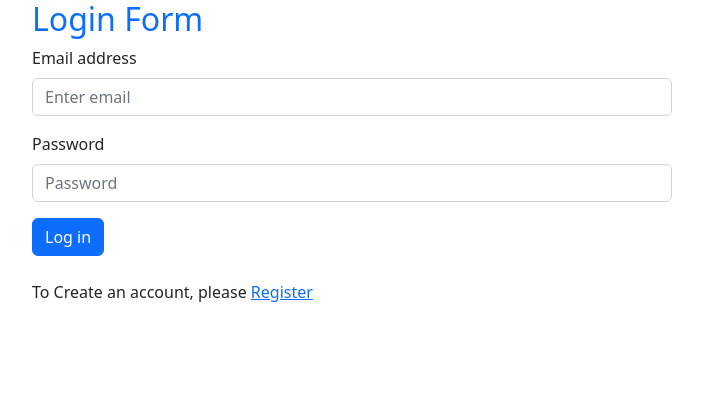
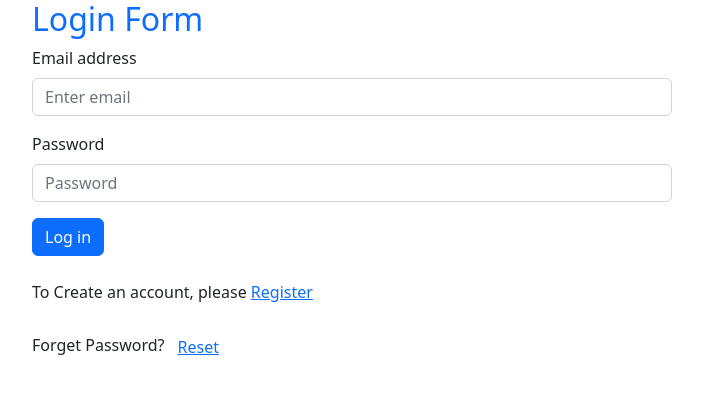
Before and after one commit to saqib0404/email-password-auth, a React (Create React App) app: page / in a window 1280 px wide. Shown: the top 394 px of the page, without its empty margins (288-991 px from the left). Built offline with nearby package versions, Linux system fonts and the light colour scheme.

Commit message:
forget password implemented

```diff
--- a/src/components/Login.js
+++ b/src/components/Login.js
@@ -1,4 +1,4 @@
-import { getAuth, signInWithEmailAndPassword } from 'firebase/auth';
+import { getAuth, sendPasswordResetEmail, signInWithEmailAndPassword } from 'firebase/auth';
 import React, { useState } from 'react';
 import Button from 'react-bootstrap/Button';
 import Form from 'react-bootstrap/Form';
@@ -11,6 +11,7 @@ const Login = () => {
 
     const [success, setSuccess] = useState(false)
     const [wrongPassword, setWrongPassword] = useState('')
+    const [emailAddress, setEmailAddress] = useState('')
 
     const handleLogIn = event => {
         event.preventDefault()
@@ -29,13 +30,30 @@ const Login = () => {
                 setWrongPassword(err.message)
             })
     }
+
+    const getEmailOnBlur = event => {
+        setEmailAddress(event.target.value)
+    }
+
+    const handleResetPassword = () => {
+        sendPasswordResetEmail(auth, emailAddress)
+            .then(() => {
+                setWrongPassword('')
+                alert('Password reset emai sent. Please check your email')
+            })
+            .catch(err => {
+                console.log('error: ', err);
+                setWrongPassword(err.message)
+            })
+    }
+
     return (
         <div>
             <Form onSubmit={handleLogIn} className='w-50 mx-auto'>
                 <h2 className='text-primary'>Login Form</h2>
                 <Form.Group className="mb-3" controlId="formBasicEmail">
-                    <Form.Label>Email address</Form.Label>
-                    <Form.Control name="email" type="email" placeholder="Enter email" required />
+                    <Form.Label >Email address</Form.Label>
+                    <Form.Control onBlur={getEmailOnBlur} name="email" type="email" placeholder="Enter email" required />
                 </Form.Group>
 
                 <Form.Group className="mb-3" controlId="formBasicPassword">
@@ -48,6 +66,7 @@ const Login = () => {
                 </Button>
                 <p className='my-4'>To Create an account, please <Link to='/register'>Register</Link></p>
                 {success && <p className='text-success'>Account Logged in.</p>}
+                <p>Forget Password?<button onClick={handleResetPassword} type="button" className="btn btn-link">Reset</button></p>
             </Form>
         </div>
     );
```
